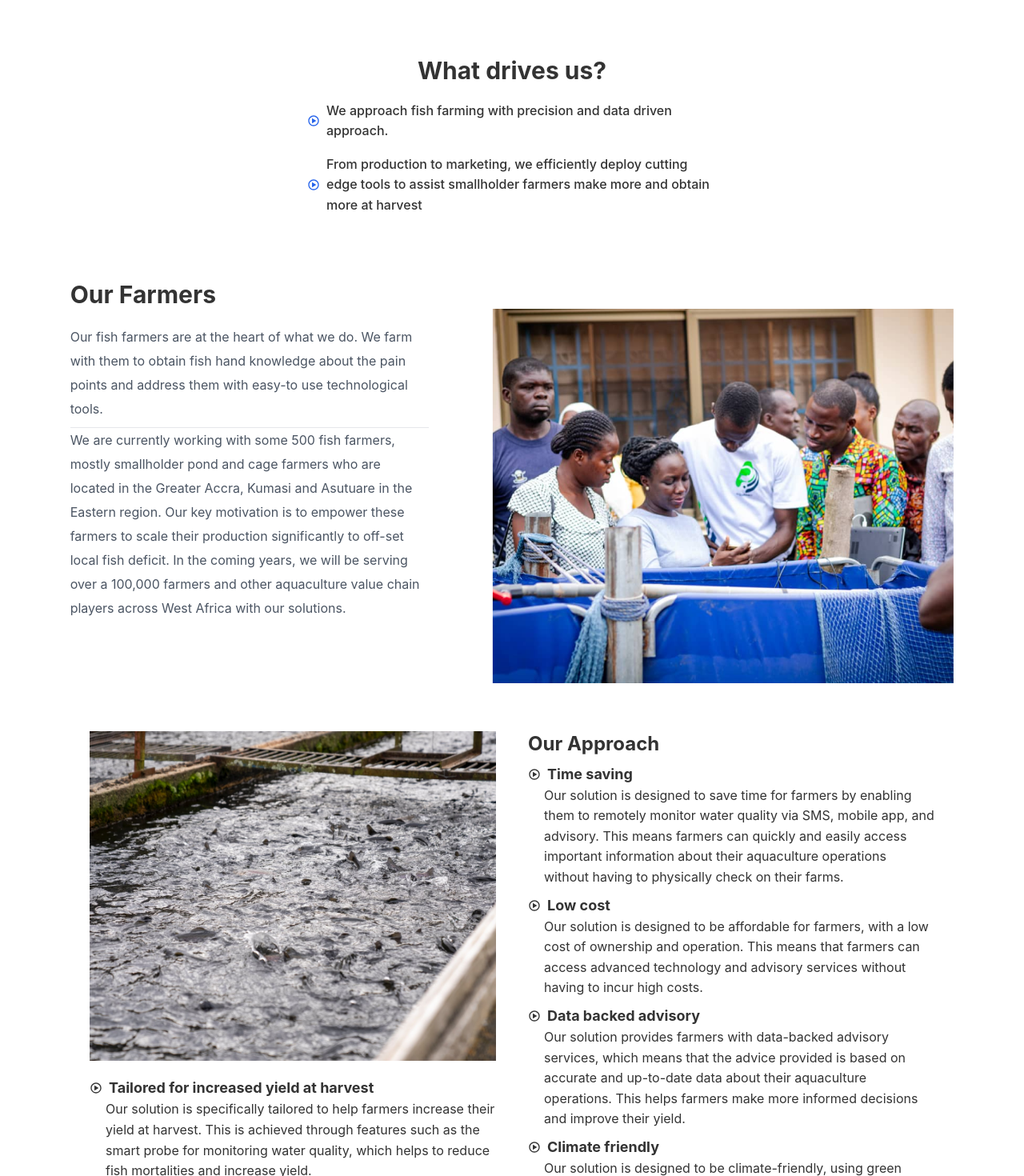
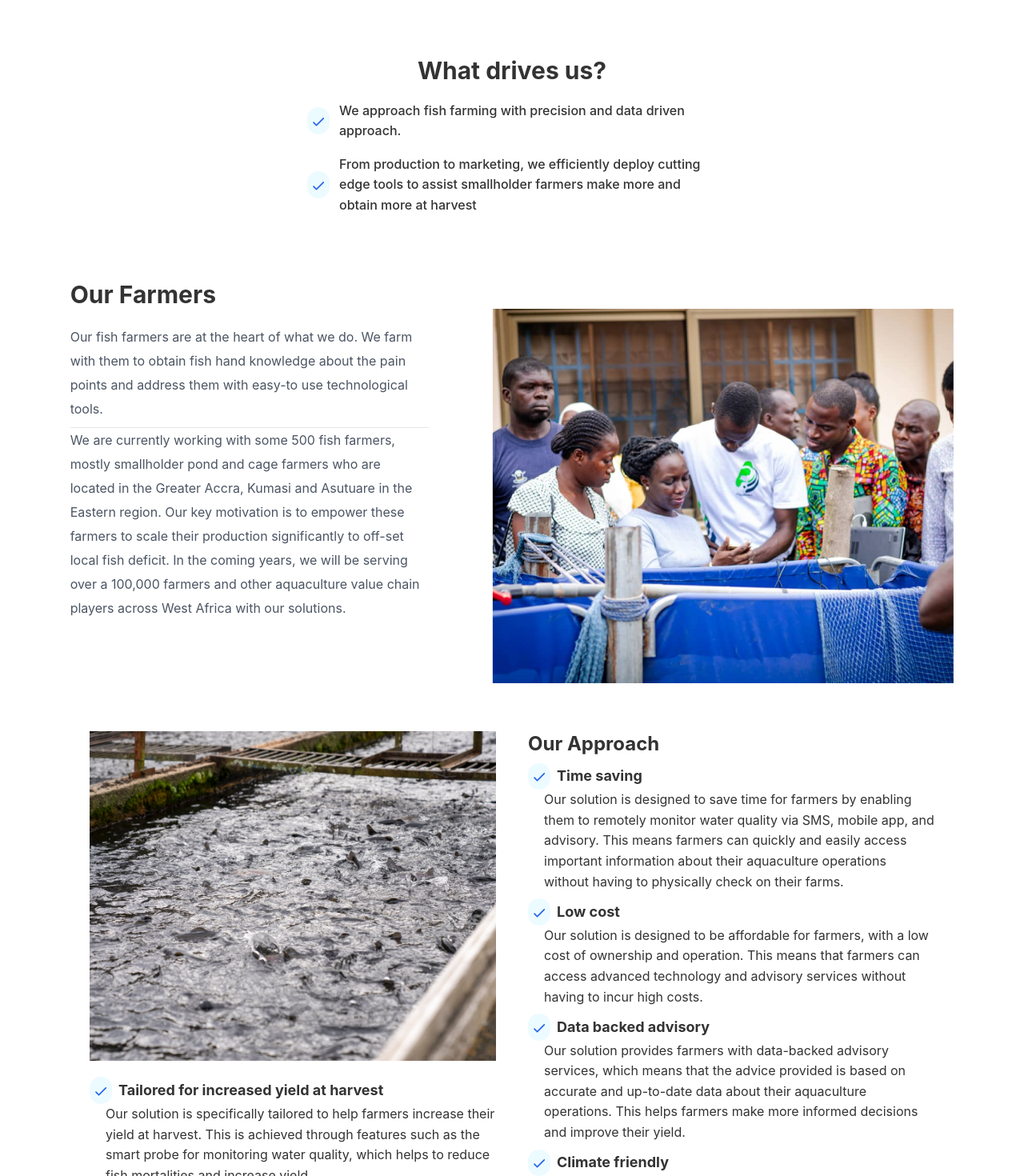
Before and after one commit to codewithkevin/Aquamet-Website, a React (Create React App) app: page / in a window 1280 px wide. Shown: the part 1940-3410 px from the top of the page at 80% size. Built offline with nearby package versions, Linux system fonts and the light colour scheme.

Commit message:
Added Material Icons

```diff
--- a/package.json
+++ b/package.json
@@ -3,7 +3,11 @@
   "version": "0.1.0",
   "private": true,
   "dependencies": {
+    "@emotion/react": "^11.10.8",
+    "@emotion/styled": "^11.10.8",
     "@material-tailwind/react": "^1.4.2",
+    "@mui/icons-material": "^5.11.16",
+    "@mui/material": "^5.12.2",
     "@testing-library/jest-dom": "^5.16.5",
     "@testing-library/react": "^13.4.0",
     "@testing-library/user-event": "^13.5.0",
--- a/src/components/Home/Approach.js
+++ b/src/components/Home/Approach.js
@@ -1,6 +1,7 @@
 import React from "react";
 import ug from "../../assests/Others/aquamet.png";
 import { BiPlayCircle } from "react-icons/bi";
+import CheckRoundedIcon from "@mui/icons-material/CheckRounded";
 
 const Approach = () => {
   return (
@@ -10,36 +11,36 @@ const Approach = () => {
         <div>
           <ul className="mt-4">
             <div className="flex flex-row items-center mb-3">
-              <span>
-                <BiPlayCircle />
+              <span className="bg-[#ECFBFF] p-1 rounded-full">
+                <CheckRoundedIcon className="text-blue-600" fontSize="small" />
               </span>
               <h1 className="text-lg font-bold ml-2">Time Saving</h1>
             </div>
 
             <div className="flex flex-row items-center mb-3">
-              <span>
-                <BiPlayCircle />
+              <span className="bg-[#ECFBFF] p-1 rounded-full">
+                <CheckRoundedIcon className="text-blue-600" fontSize="small" />
               </span>
               <h1 className="text-lg font-bold ml-2">Data Backed Advisory</h1>
             </div>
 
             <div className="flex flex-row items-center mb-3">
-              <span>
-                <BiPlayCircle />
+            <span className="bg-[#ECFBFF] p-1 rounded-full">
+                <CheckRoundedIcon className="text-blue-600" fontSize="small" />
               </span>
               <h1 className="text-lg font-bold ml-2">Low Cost</h1>
             </div>
 
             <div className="flex flex-row items-center mb-3">
-              <span>
-                <BiPlayCircle />
+              <span className="bg-[#ECFBFF] p-1 rounded-full">
+                <CheckRoundedIcon className="text-blue-600" fontSize="small" />
               </span>
               <h1 className="text-lg font-bold ml-2">Climate Friendly</h1>
             </div>
 
             <div className="flex flex-row items-center mb-3">
-              <span>
-                <BiPlayCircle />
+              <span className="bg-[#ECFBFF] p-1 rounded-full">
+                <CheckRoundedIcon className="text-blue-600" fontSize="small" />
               </span>
               <h1 className="text-lg font-bold ml-2">
                 Tailored for increased yield at harvest
@@ -59,8 +60,8 @@ const Approach = () => {
 
           <div className="flex-col mt-5">
             <div className="flex flex-row items-center">
-              <span>
-                <BiPlayCircle />
+              <span className="bg-[#ECFBFF] p-1 rounded-full">
+                <CheckRoundedIcon className="text-blue-600" fontSize="small" />
               </span>
               <h1 className="text-lg font-bold ml-2">
                 Tailored for increased yield at harvest
@@ -79,8 +80,8 @@ const Approach = () => {
           <h1 className="font-bold text-2xl">Our Approach</h1>
           <div className="flex-col mt-2">
             <div className="flex flex-row items-center">
-              <span>
-                <BiPlayCircle />
+              <span className="bg-[#ECFBFF] p-1 rounded-full">
+                <CheckRoundedIcon className="text-blue-600" fontSize="small" />
               </span>
               <h1 className="text-lg font-bold ml-2">Time saving</h1>
             </div>
@@ -95,8 +96,8 @@ const Approach = () => {
 
           <div className="flex-col mt-2">
             <div className="flex flex-row items-center">
-              <span>
-                <BiPlayCircle />
+              <span className="bg-[#ECFBFF] p-1 rounded-full">
+                <CheckRoundedIcon className="text-blue-600" fontSize="small" />
               </span>
               <h1 className="text-lg font-bold ml-2">Low cost</h1>
             </div>
@@ -110,8 +111,8 @@ const Approach = () => {
 
           <div className="flex-col mt-2">
             <div className="flex flex-row items-center">
-              <span>
-                <BiPlayCircle />
+              <span className="bg-[#ECFBFF] p-1 rounded-full">
+                <CheckRoundedIcon className="text-blue-600" fontSize="small" />
               </span>
               <h1 className="text-lg font-bold ml-2">Data backed advisory</h1>
             </div>
@@ -125,8 +126,8 @@ const Approach = () => {
 
           <div className="flex-col mt-2">
             <div className="flex flex-row items-center">
-              <span>
-                <BiPlayCircle />
+              <span className="bg-[#ECFBFF] p-1 rounded-full">
+                <CheckRoundedIcon className="text-blue-600" fontSize="small" />
               </span>
               <h1 className="text-lg font-bold ml-2">Climate friendly</h1>
             </div>
--- a/src/components/Home/Others.js
+++ b/src/components/Home/Others.js
@@ -1,4 +1,4 @@
-import { BiPlayCircle } from "react-icons/bi";
+import CheckRoundedIcon from "@mui/icons-material/CheckRounded";
 
 const Others = () => {
   return (
@@ -12,20 +12,20 @@ const Others = () => {
       <div className="mt-5 space-y-4 max-w-auto lg:max-w-lg">
         <div>
           <p className="font-medium flex items-center">
-            <span className="mr-2 text-blue-600">
-              <BiPlayCircle />
+            <span className="bg-[#ECFBFF] p-1 rounded-full">
+              <CheckRoundedIcon className="text-blue-600" fontSize="small" />
             </span>
-            <span>
+            <span className="ml-3">
               We approach fish farming with precision and data driven approach.
             </span>
           </p>
         </div>
         <div>
           <p className="font-medium flex items-center">
-            <span className="mr-2 text-blue-600">
-              <BiPlayCircle />
+            <span className="bg-[#ECFBFF] p-1 rounded-full">
+              <CheckRoundedIcon className="text-blue-600" fontSize="small" />
             </span>
-            <span>
+            <span className="ml-3">
               From production to marketing, we efficiently deploy cutting edge
               tools to assist smallholder farmers make more and obtain more at
               harvest
```
Also changed, not shown: 1 other file (tests, documents, lock files or other folders).
